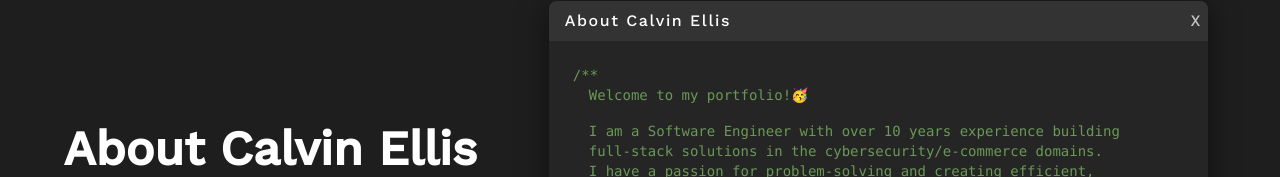
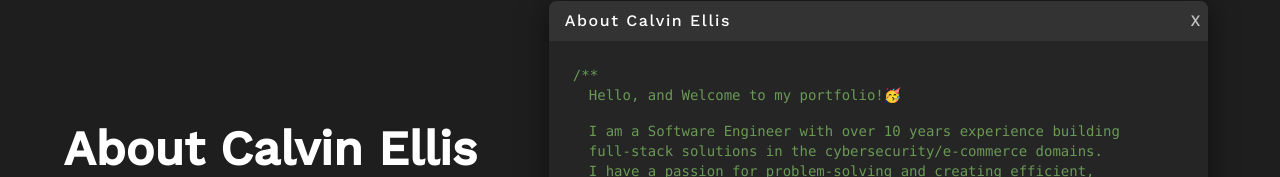
Before and after one commit to Cellis9421/portfolio, a Next.js app: page /about in a window 1280 px wide. Shown: the part 151-328 px from the top of the page. Built offline with nearby package versions, Linux system fonts and the light colour scheme.

Commit message:
Update About Me Page Text

```diff
--- a/src/components/CWindow/AboutMe/CWindowAboutMe.tsx
+++ b/src/components/CWindow/AboutMe/CWindowAboutMe.tsx
@@ -29,7 +29,7 @@ export const CWindowAboutMe = () => (
           // color="white"
           linesOfText={[
             <span className="group" key="welcome">
-              Welcome to my portfolio!
+              Hello, and Welcome to my portfolio!
               <span className="animate-spin">🥳</span>
             </span>,
             " ",
```
